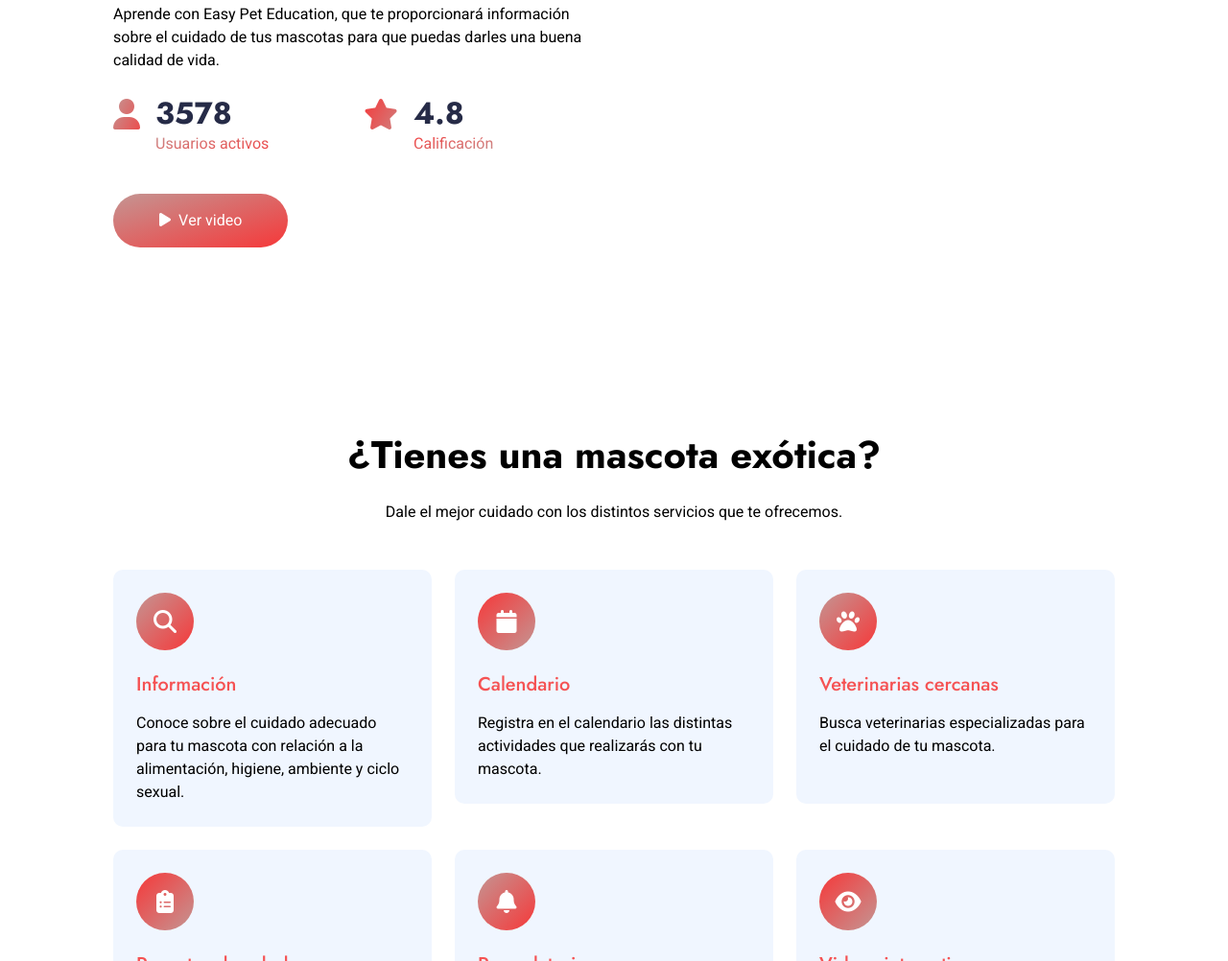
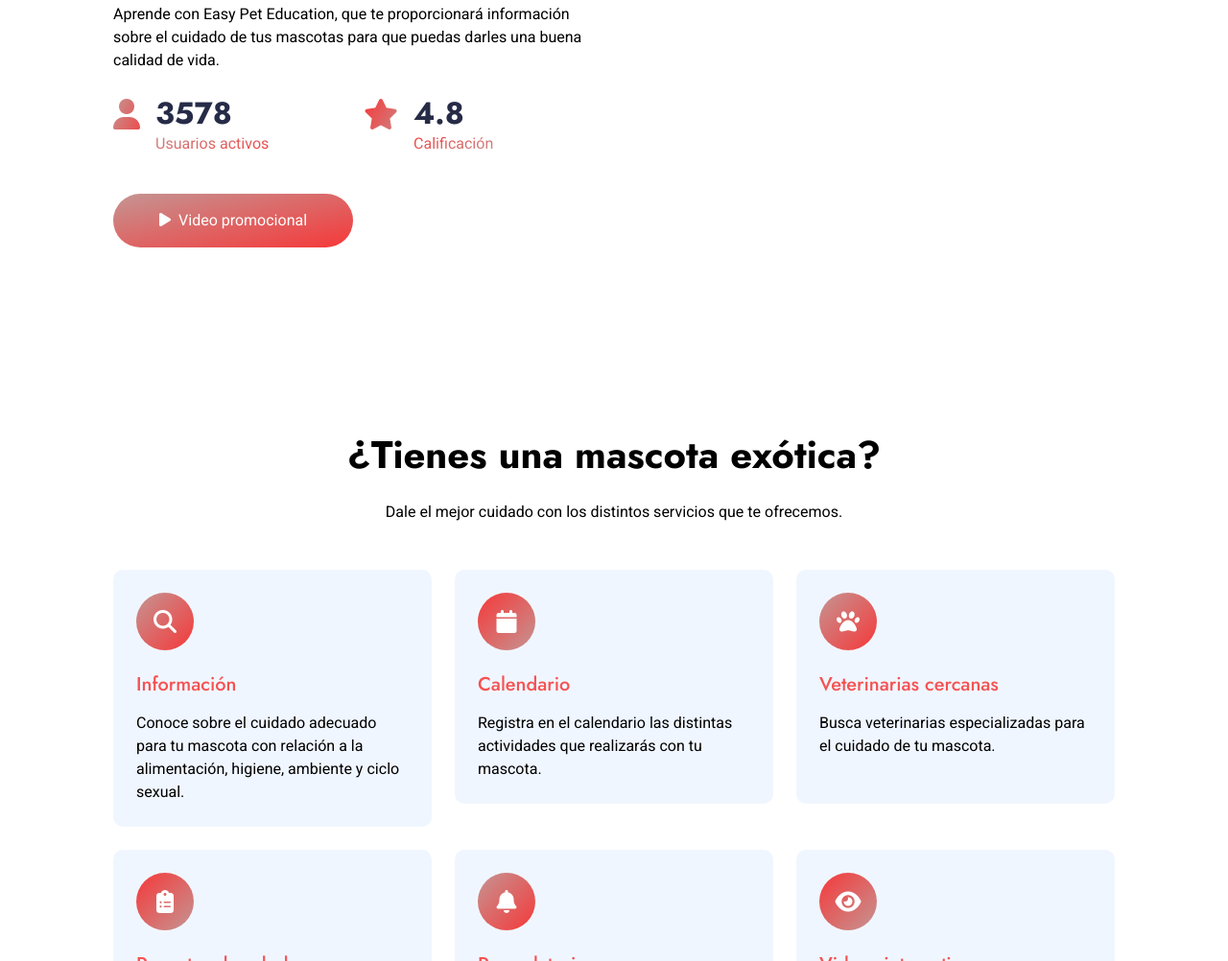
Before and after one commit to Pet-Education-System/Easy-Pet-Education, a plain HTML site: page public/index.html in a window 1280 px wide. Shown: the part 884-1886 px from the top of the page at 96% size. Drawn offline with nearby package versions, Linux system fonts and the light colour scheme; a script that the page names is missing.

Commit message:
Update index.html

```diff
--- a/public/index.html
+++ b/public/index.html
@@ -109,7 +109,7 @@
                                 </div>
                             </div>
                         </div>
-                        <a href="https://www.youtube.com/watch?v=XCxfJIAeP54" target="_blank" class="btn btn-primary-gradient py-sm-3 px-4 px-sm-5 rounded-pill mt-3"><i class="fa fa-play"></i>  Ver video</a>
+                        <a href="https://www.youtube.com/watch?v=XCxfJIAeP54" target="_blank" class="btn btn-primary-gradient py-sm-3 px-4 px-sm-5 rounded-pill mt-3"><i class="fa fa-play"></i>  Video promocional</a>
                     </div>
                     <div class="col-lg-5 d-flex justify-content-center justify-content-lg-end wow fadeInUp" data-wow-delay="0.3s">
                         <div class="owl-carousel screenshot-carousel">
```
